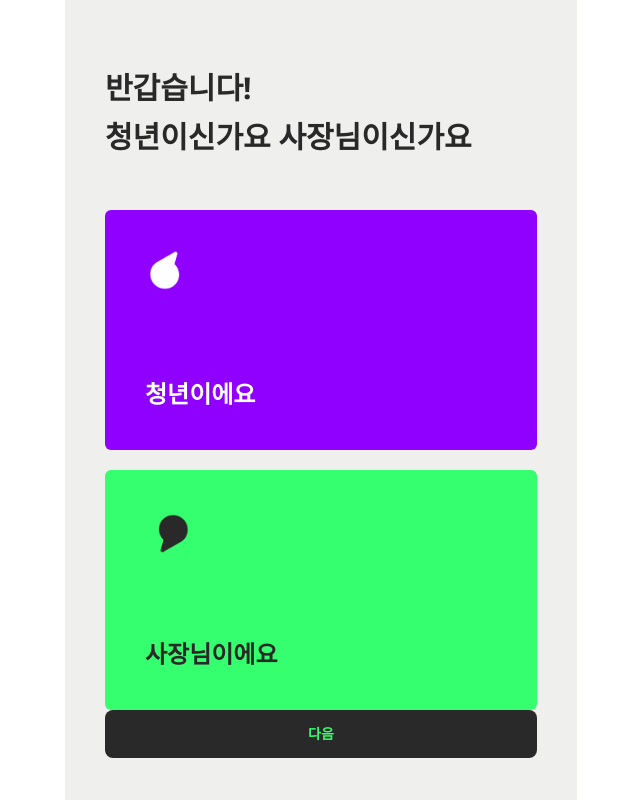
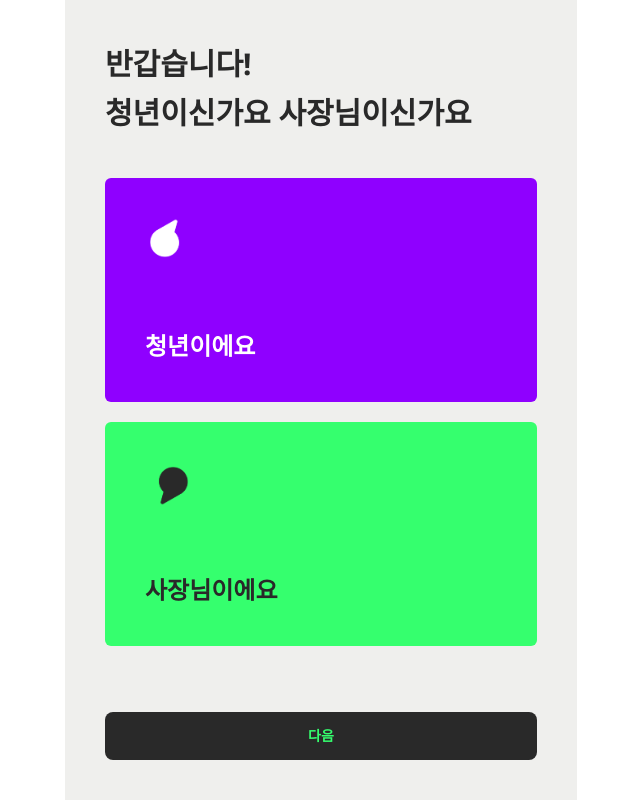
Before and after one commit to BaeJaeSung/SWHackathon2023SummerFront, a Next.js app in the folder hackathon/: page /signup in a window 1280 px wide. Shown: the whole page, without its empty margins (319-959 px from the left). Built offline with nearby package versions, Linux system fonts and the light colour scheme; no server answers.

Commit message:
gkajsdlkasjdljasdkj

```diff
--- a/hackathon/app/layout.tsx
+++ b/hackathon/app/layout.tsx
@@ -20,10 +20,10 @@ export default async function RootLayout({
   return (
     <html lang="en">
       <body className={noto.className}>
-        <div className="flex h-screen w-full flex-wrap items-center justify-center">
-          <div className="bg-gray-10 flex h-full w-full max-w-lg flex-col justify-between bg-[#EFEFED]">
+        <div className="over flex max-h-screen w-full flex-wrap items-center justify-center">
+          <div className="bg-gray-10 flex h-screen w-full max-w-lg flex-col justify-between bg-[#EFEFED]">
             {session && <Header />}
-            <main className="h-full w-full">{children}</main>
+            <main className="h-full w-full overflow-y-scroll">{children}</main>
             {/* <Footer /> */}
           </div>
         </div>
--- a/hackathon/app/signup/page.tsx
+++ b/hackathon/app/signup/page.tsx
@@ -18,11 +18,11 @@ export default function SignUpPage() {
       btnEvent={onClick}
     >
       <div className="flex flex-col gap-5">
-        <div className="flex h-60 cursor-pointer flex-col justify-between rounded-md bg-[#8F00FF] p-10">
+        <div className="flex h-56 cursor-pointer flex-col justify-between rounded-md bg-[#8F00FF] p-10">
           <Image src={ICON_NEW} width={48} height={48} alt="청년" />
           <div className="text-2xl font-semibold text-white">청년이에요</div>
         </div>
-        <div className="flex h-60 cursor-pointer flex-col justify-between rounded-md bg-[#35FF6E] p-10">
+        <div className="flex h-56 cursor-pointer flex-col justify-between rounded-md bg-[#35FF6E] p-10">
           <Image src={ICON_OLD} width={48} height={48} alt="자영업자" />
           <div className="text-2xl font-semibold">사장님이에요</div>
         </div>
--- a/hackathon/components/signUpLayout.tsx
+++ b/hackathon/components/signUpLayout.tsx
@@ -18,23 +18,21 @@ export default function SignUpLayout({
   btnEvent,
 }: SignupLayoutProps) {
   return (
-    <div className="flex h-full flex-col justify-between px-10 py-16">
+    <div className="flex h-full flex-col justify-between gap-10 px-10 py-10">
       <h2 className="text-3xl font-bold leading-relaxed">
         {textTop}
         <br />
         {textBottom}
       </h2>
-      <div className="mt-12 h-full">{children}</div>
-      {
-        (btnText!=="로그인" &&
+      <div className="h-full">{children}</div>
+      {btnText !== '로그인' && (
         <button
-          className="hover:bg-[#292929] btn w-full border-none bg-[#292929] text-[#35FF6E]"
+          className="btn w-full border-none bg-[#292929] text-[#35FF6E] hover:bg-[#292929]"
           onClick={btnEvent}
         >
           {btnText}
-        </button>)
-      }
-
+        </button>
+      )}
     </div>
   )
 }
```
